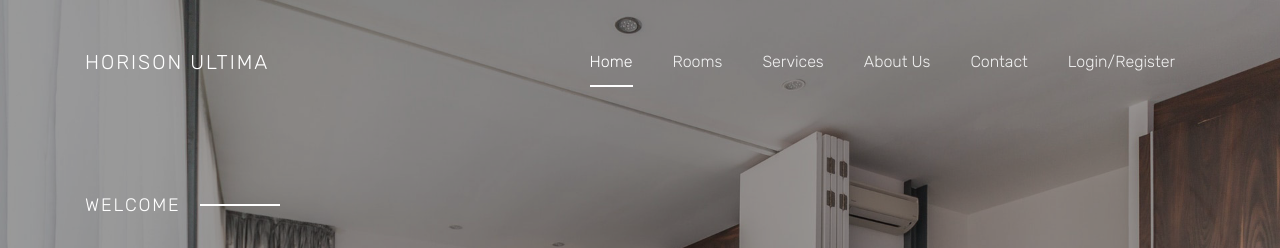
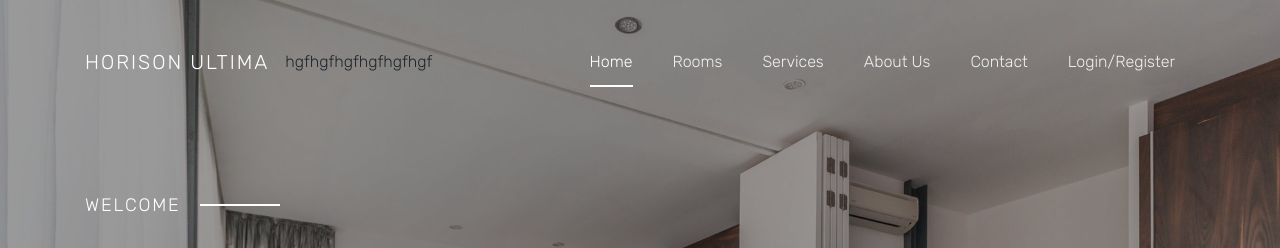
Before and after one commit to euclife/Horison, a PHP site: page /index.php in a window 1280 px wide. Shown: the top 248 px of the page. Run offline with PHP 8.4, Linux system fonts and the light colour scheme; some libraries are stand-ins or nearby versions; some web fonts are replaced.

Commit message:
Update index.php
hereuy we

```diff
--- a/index.php
+++ b/index.php
@@ -31,7 +31,7 @@
       <button class="navbar-toggler" type="button" data-toggle="collapse" data-target="#ftco-nav" aria-controls="ftco-nav" aria-expanded="false" aria-label="Toggle navigation">
         <span class="oi oi-menu"></span> Menu
       </button>
-
+hgfhgfhgfhgfhgfhgf
       <div class="collapse navbar-collapse" id="ftco-nav">
         <ul class="navbar-nav ml-auto">
           <li class="nav-item
```
